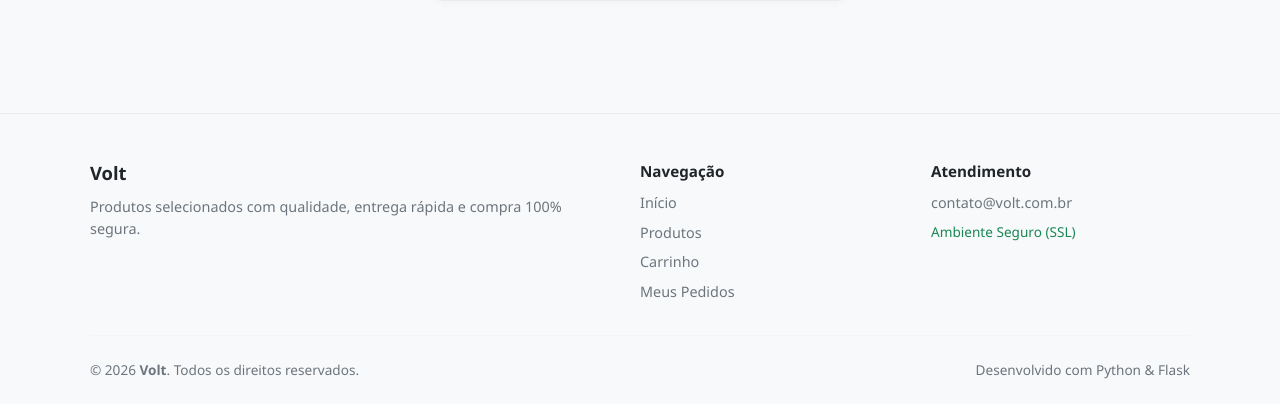
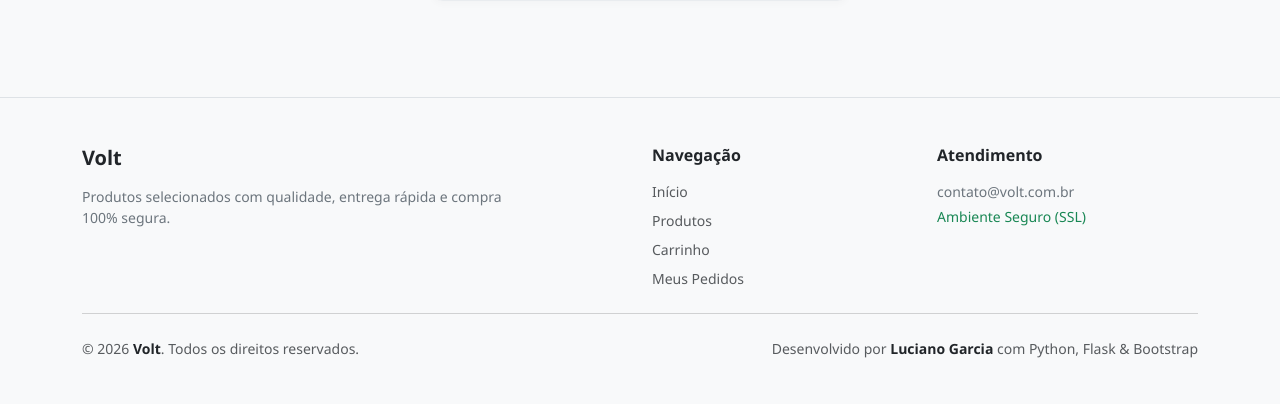
Before and after one commit to lucianoalencastro/meu_ecommerce_flask, a Flask app: page /register in a window 1280 px wide. Shown: the part 779-1183 px from the top of the page. After the commit the page ends 1137 px from the top, so only its background shows below. Run offline with Flask 3, Linux system fonts and the light colour scheme; some libraries are stand-ins or nearby versions.

Commit message:
refactor: replace inline styles with Bootstrap 5 classes in footer

```diff
--- a/project/templates/layout.html
+++ b/project/templates/layout.html
@@ -131,47 +131,49 @@
 
         </main>
 
-        <footer style="background-color: #f8f9fa; border-top: 1px solid #e9ecef; margin-top: 4rem; padding: 3rem 1rem 1.5rem; color: #6c757d;">
-            <div style="max-width: 1100px; margin: 0 auto;">
-                <div style="display: flex; flex-wrap: wrap; justify-content: space-between; gap: 2rem; margin-bottom: 2rem;">
+        <footer class="bg-light border-top mt-5 pt-5 pb-4 text-muted">
+            <div class="container">
+                <div class="row gy-4 mb-4">
 
                     <!-- Coluna 1: Marca e Descrição -->
-                    <div style="flex: 2; min-width: 240px;">
-                        <h4 style="color: #212529; font-size: 1.15rem; font-weight: 700; margin-top: 0; margin-bottom: 0.75rem;">Volt</h4>
-                        <p style="font-size: 0.9rem; line-height: 1.5; margin: 0;">
+                    <div class="col-md-5">
+                        <h5 class="text-dark fw-bold mb-3">Volt</h5>
+                        <p class="small mb-0">
                             Produtos selecionados com qualidade, entrega rápida e compra 100% segura.
                         </p>
                     </div>
 
                     <!-- Coluna 2: Links Rápidos -->
-                    <div style="flex: 1; min-width: 150px;">
-                        <h5 style="color: #212529; font-size: 0.95rem; font-weight: 600; margin-top: 0; margin-bottom: 0.75rem;">Navegação</h5>
-                        <ul style="list-style: none; padding: 0; margin: 0; font-size: 0.9rem; display: flex; flex-direction: column; gap: 0.5rem;">
-                            <li><a href="/" style="color: #6c757d; text-decoration: none;">Início</a></li>
-                            <li><a href="/products" style="color: #6c757d; text-decoration: none;">Produtos</a></li>
-                            <li><a href="/cart" style="color: #6c757d; text-decoration: none;">Carrinho</a></li>
-                            <li><a href="/orders" style="color: #6c757d; text-decoration: none;">Meus Pedidos</a></li>
+                    <div class="col-md-3 offset-md-1">
+                        <h6 class="text-dark fw-semibold mb-3">Navegação</h6>
+                        <ul class="list-unstyled small d-flex flex-column gap-2 mb-0">
+                            <li><a href="/" class="text-muted text-decoration-none">Início</a></li>
+                            <li><a href="/products" class="text-muted text-decoration-none">Produtos</a></li>
+                            <li><a href="/cart" class="text-muted text-decoration-none">Carrinho</a></li>
+                            <li><a href="/orders" class="text-muted text-decoration-none">Meus Pedidos</a></li>
                         </ul>
                     </div>
 
                     <!-- Coluna 3: Atendimento / Segurança -->
-                    <div style="flex: 1; min-width: 200px;">
-                        <h5 style="color: #212529; font-size: 0.95rem; font-weight: 600; margin-top: 0; margin-bottom: 0.75rem;">Atendimento</h5>
-                        <p style="font-size: 0.9rem; margin: 0 0 0.5rem;">contato@volt.com.br</p>
-                        <p style="font-size: 0.85rem; color: #198754; font-weight: 500; margin: 0;">Ambiente Seguro (SSL)</p>
+                    <div class="col-md-3">
+                        <h6 class="text-dark fw-semibold mb-3">Atendimento</h6>
+                        <p class="small mb-1">contato@volt.com.br</p>
+                        <p class="small text-success fw-medium mb-0">Ambiente Seguro (SSL)</p>
                     </div>
 
                 </div>
 
-                <hr style="border: none; border-top: 1px solid #dee2e6; margin: 1.5rem 0;">
+                <hr class="my-4">
 
                 <!-- Barra Inferior: Direitos Autorais -->
-                <div style="display: flex; flex-wrap: wrap; justify-content: space-between; align-items: center; gap: 1rem; font-size: 0.85rem;">
-                    <span>&copy; 2026 <strong>Volt</strong>. Todos os direitos reservados.</span>
-                    <span>Desenvolvido com Python &amp; Flask</span>
+                <div class="d-flex flex-wrap justify-content-between align-items-center gap-2 small">
+                    <span>&copy; 2026 <strong class="text-dark">Volt</strong>. Todos os direitos reservados.</span>
+                    <span>Desenvolvido por <strong class="text-dark">Luciano Garcia</strong> com Python, Flask &amp; Bootstrap</span>
                 </div>
+
             </div>
         </footer>
+
 
 
     </body>
```
